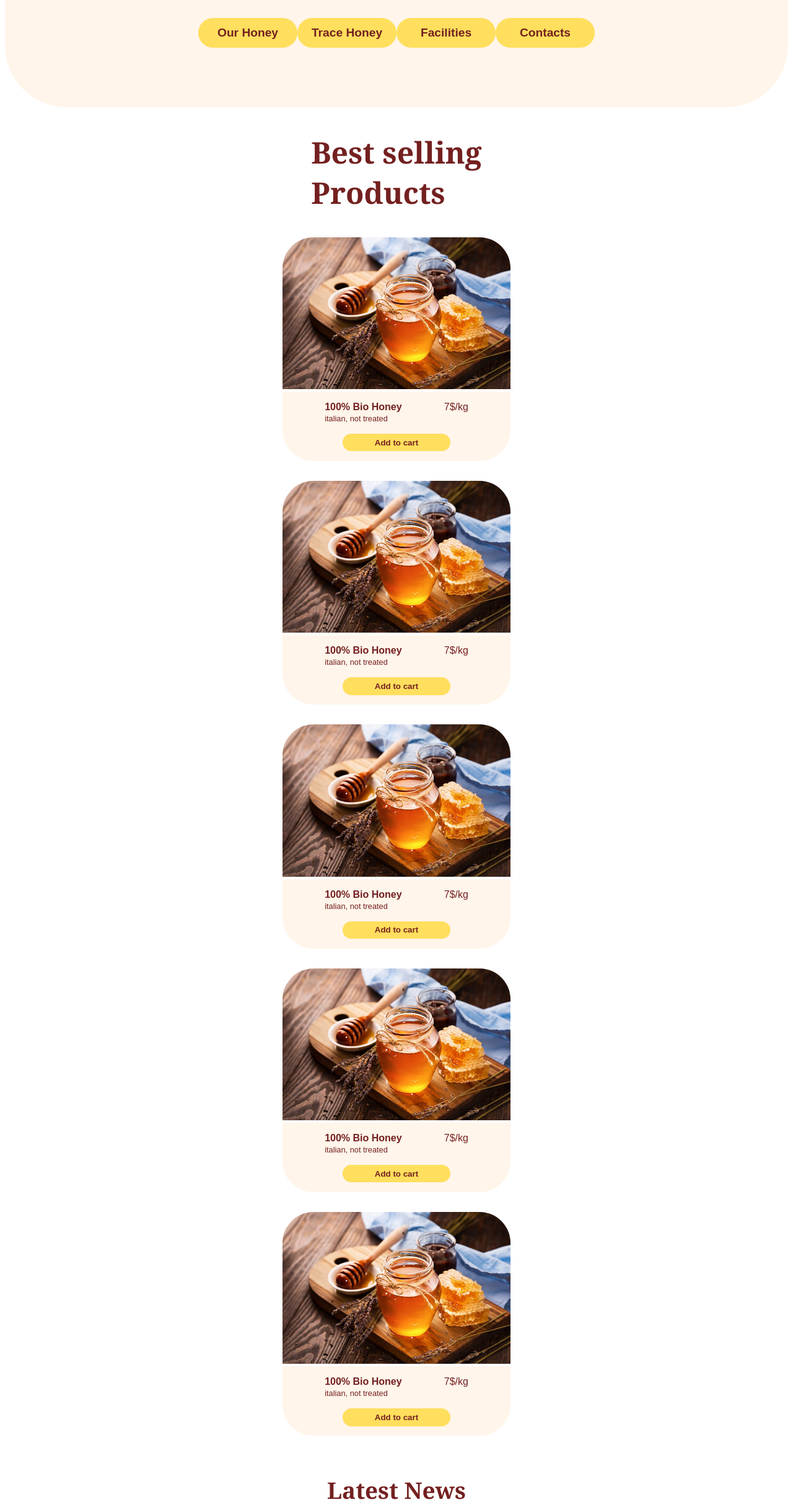
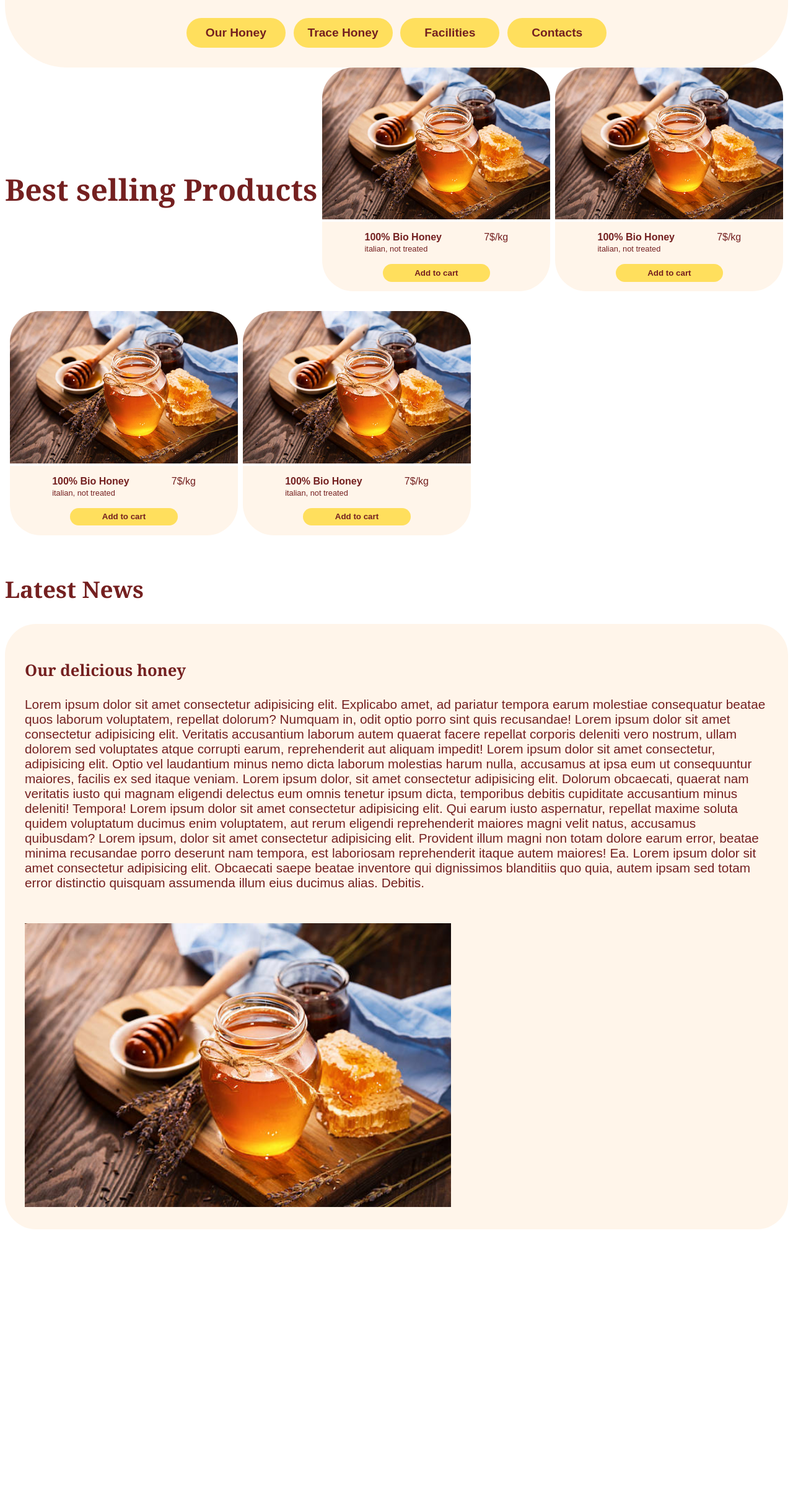
Before and after one commit to Claudio9905/U2-W1-D3, a plain HTML site: page index.html in a window 1280 px wide. Shown: the part 123-2560 px from the top of the page at 62% size. After the commit the page ends 2115 px from the top, so only its background shows below. Drawn offline with Linux system fonts and the light colour scheme.

Commit message:
Update version Tablet (768px)

```diff
--- a/assets/css/style.css
+++ b/assets/css/style.css
@@ -164,3 +164,43 @@ footer img {
   width: 21em;
   margin-top: 2em;
 }
+
+/* STILI PER I VARI SCHERMI */
+
+@media screen and (min-width: 768px) {
+  header {
+    height: 14em;
+  }
+
+  header ul {
+    width: 44em;
+  }
+
+  main .main-section {
+    flex-direction: row;
+    flex-wrap: wrap;
+  }
+
+  main .main-section h2 {
+    margin-right: 0;
+    margin-left: 0;
+  }
+
+  main .mid-section {
+    margin-left: 0.5em;
+  }
+
+  main .main-section .disappear {
+    display: none;
+  }
+
+  footer h2 {
+    text-align: left;
+  }
+
+  footer img {
+    width: 43em;
+    margin-top: 2em;
+    margin-left: 0em;
+  }
+}
--- a/index.html
+++ b/index.html
@@ -24,10 +24,7 @@
     </header>
     <main>
       <section class="main-section">
-        <h2>
-          Best selling <br />
-          Products
-        </h2>
+        <h2>Best selling Products</h2>
 
         <section class="mid-section">
           <div>
@@ -97,7 +94,7 @@
             </div>
           </div>
         </section>
-        <section class="mid-section">
+        <section class="mid-section disappear">
           <div>
             <img src="./assets/img/honey.jpg" alt="Immagine del miele" />
           </div>
```
